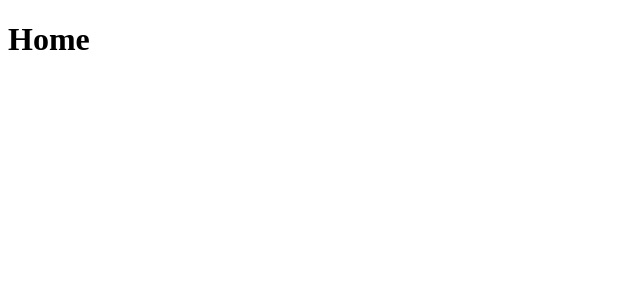
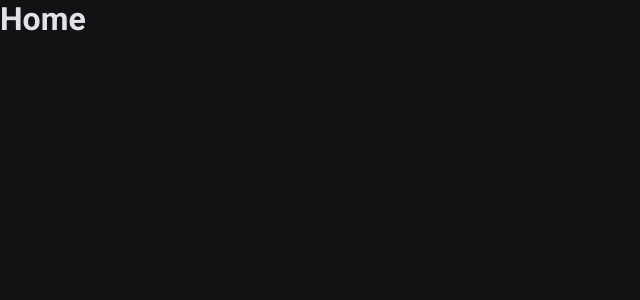
Before and after one commit to BrunoFay/Ignite-Shop-NextJs-Stripe-Styled-Components, a Next.js app: page / in a window 1280 px wide. Shown: the top 300 px of the page, without its empty margins (0-640 px from the left). Built offline with nearby package versions, Linux system fonts and the light colour scheme.

Commit message:
NEW add global styles and theme colors

```diff
--- a/src/pages/_app.tsx
+++ b/src/pages/_app.tsx
@@ -1,5 +1,8 @@
 import type { AppProps } from 'next/app'
+import { globalStyles } from '../styles/globalStyles'
 
+
+globalStyles()
 function MyApp({ Component, pageProps }: AppProps) {
   return <Component {...pageProps} />
 }
--- /dev/null
+++ b/src/styles/globalStyles.ts
@@ -0,0 +1,17 @@
+import { globalCss } from ".";
+
+export const globalStyles = globalCss({
+  '*': {
+    margin: 0,
+    padding: 0,
+  },
+  body: {
+    '-webkit-font-smoothing': 'antialised',
+    backgroundColor: '$gray900',
+    color: '$gray100'
+  },
+  'body,input,button,textarea': {
+    fontFamily: 'Roboto, sans-serif',
+    fontWeight: 400
+  }
+})
--- a/src/styles/index.ts
+++ b/src/styles/index.ts
@@ -11,9 +11,16 @@ export const {
   createTheme,
   config,
 } = createStitches({
-    theme: {
-      colors: {
+  theme: {
+    colors: {
+      white: '#fff',
+      gray900: '#121214',
+      gray800: '#202024',
+      gray300: '#c4c4cc',
+      gray100: '#e1e1e6',
 
-      }
+      green500: '#00875f',
+      green300: '#00b37e'
     }
-  })
+  }
+})
```
